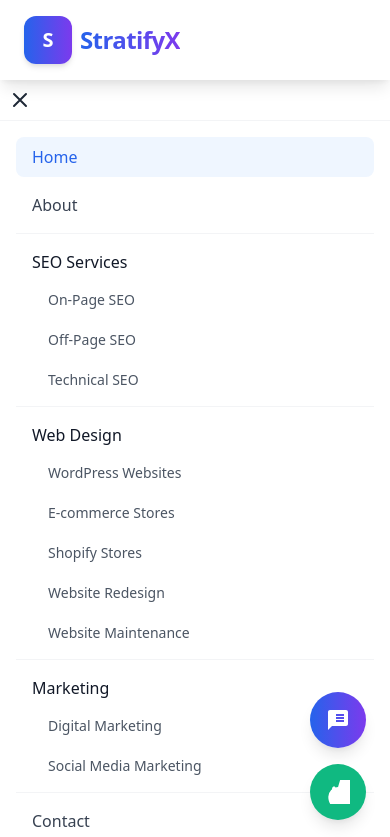
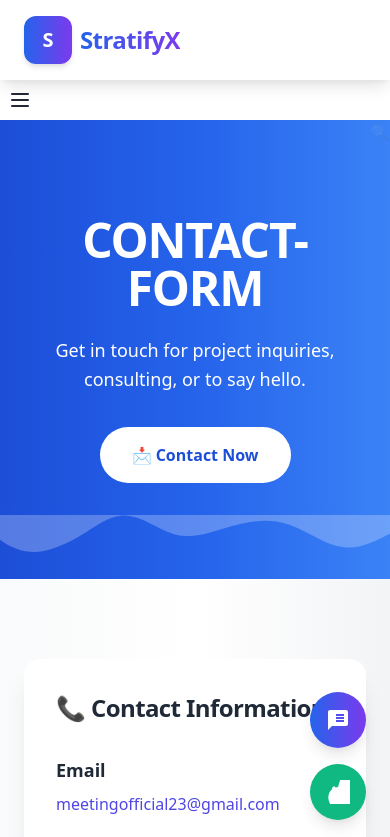
Before and after one commit to kabeernadeem/my-website, a plain HTML site: page contact.html in a window 390 px wide. Both pictures are taken after a click on the button 20 px from the left and 100 px from the top of the page. Shown: the top 837 px of the page. Drawn offline with nearby package versions, Linux system fonts and the light colour scheme.

Commit message:
contact form fixed

```diff
--- a/contact.html
+++ b/contact.html
@@ -134,8 +134,7 @@
       </div>
     </div>
   </header>
-</body>
-</html>
+
   <!-- Mobile Menu Button -->
   <div class="lg:hidden">
     <button id="nav-toggle" aria-label="Open menu" class="p-2 rounded-lg hover:bg-gray-100 transition-colors">
@@ -342,7 +341,11 @@
   }
 });
 </script>
-  <!-- Footer (copy from index.html) -->
+
+
+</main>
+
+<!-- Footer -->
 
 <footer class="bg-gray-900 text-white">
     <div class="max-w-7xl mx-auto px-4 sm:px-6 lg:px-8 py-16">
@@ -447,6 +450,11 @@
       </div>
     </div>
   </footer>
+
+  <script>
+    // Set current year
+    document.getElementById('year').textContent = new Date().getFullYear();
+  </script>
 
   <script src="js/script.js"></script>
 
@@ -554,5 +562,18 @@
     }
   </style>
 
+  <script>
+    // Mobile navigation toggle
+    document.getElementById('nav-toggle').addEventListener('click', function() {
+      const mobileNav = document.getElementById('mobile-nav');
+      const menuOpen = document.getElementById('menu-open');
+      const menuClose = document.getElementById('menu-close');
+
+      mobileNav.classList.toggle('hidden');
+      menuOpen.classList.toggle('hidden');
+      menuClose.classList.toggle('hidden');
+    });
+  </script>
+
 </body>
 </html>
```
Lines whose indentation alone changed are shown as unchanged.
